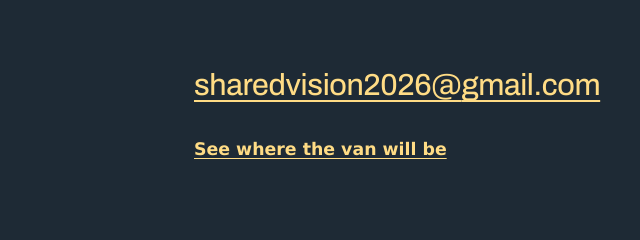
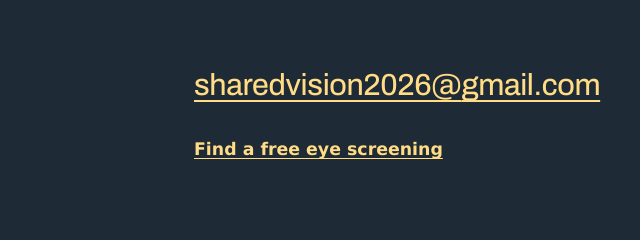
Before and after one commit to sharedvision2026/Shared-Vision, a plain HTML site: page about.html in a window 1280 px wide. Shown: the part 5440-5680 px from the top of the page, 462-1102 px from the left. Drawn offline with Linux system fonts and the light colour scheme; a web font is replaced by a local one.

Commit message:
Change link text from 'See where the van will be' to 'Find a free eye screening'

```diff
--- a/about.html
+++ b/about.html
@@ -270,7 +270,7 @@
     <div class="wrap contact-inner">
       <h2 id="contact-title" class="display t-l">Write to us</h2>
       <a class="email big-link" href="mailto:sharedvision2026@gmail.com?subject=A%20question%20for%20Shared%20Vision" aria-label="sharedvision2026@gmail.com">sharedvision2026@<wbr>gmail.com</a>
-      <a class="link-line" href="patients.html#stops">See where the van will be</a>
+      <a class="link-line" href="patients.html#stops">Find a free eye screening</a>
     </div>
   </section>
 </main>
```
